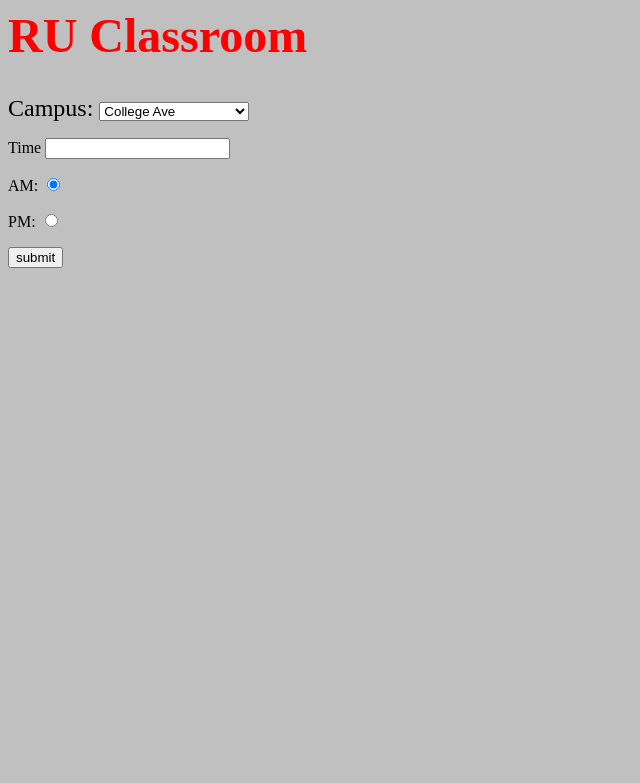
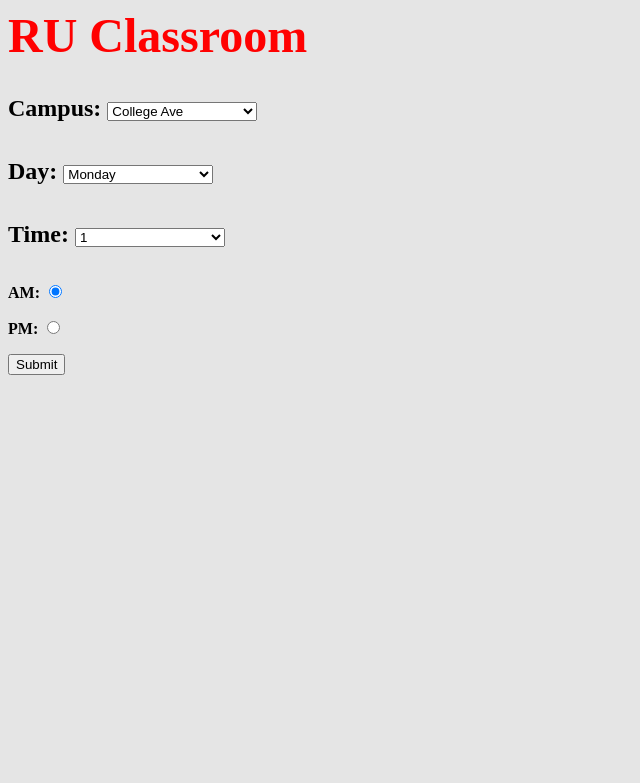
Before and after one commit to kyle-litton/FinalProject, a Flask app: page / in a window 1280 px wide. Shown: the top 783 px of the page, without its empty margins (0-640 px from the left). Run offline with Flask 2, Linux system fonts and the light colour scheme; some libraries are stand-ins or nearby versions.

Commit message:
added a new drop menu

```diff
--- a/app.py
+++ b/app.py
@@ -10,13 +10,15 @@ def result():
    if request.method == 'POST':
       campus = request.form['campus']
 
+      day = request.form['day']
+
       time = request.form['time']
 
       amOrPm = request.form['amOrPm']
 
       # send these three variables into the search method which returns an array
       # then send the array of building-room numbers into render_template
-      return render_template("result.html",campus = campus, time = time, amOrPm = amOrPm)
+      return render_template("result.html",campus = campus, day = day, time = time, amOrPm = amOrPm)
 
 if __name__ == '__main__':
    app.run(debug = True)
--- a/templates/my-form.html
+++ b/templates/my-form.html
@@ -4,29 +4,67 @@
       table, th, td {
          border: 1px solid black;
       }
-      body {background-color:silver}
+      body {background-image: url("https://www.dcoenergy.com/sites/default/files/styles/othe_project_images_retina/public/2017-03/DSC_7206-min.JPG?itok=c8oeSfiE");
+            background-size: 100% 100%;
+            background-repeat: no-repeat;
+            background-color: rgba(0, 0, 0, 0.1)}
+
+
       h1 { color: red;
             font-size: 300%;
          }
       p1 { color:black;
             font-size: 150%;
          }
+
       </style>
    </head>
    <body>
       <form action = "{{ url_for('result') }}" method = "POST">
          <h1 align="left" > RU Classroom</h1>
-         <p1>Campus: </p1>
+         <p1> <b>Campus: </b>
          <select name = "campus" style="width: 150px !important; min-width: 150px; max-width: 150px;">
             <option value = "College Ave"> College Ave </option>
             <option value = "Livingston"> Livingston </option>
             <option value = "Busch"> Busch </option>
             <option value = "Cook/Douglass"> Cook/Douglass </option>
-         </select>
-         <p>Time <input name = "time" /></p>
-         <p> AM: <input type = "radio" name = "amOrPm" value = "am" checked /></p>
-         <p> PM: <input type = "radio" name = "amOrPm" value = "pm" /></p>
-         <p><input type = "submit" value = "submit" /></p>
+         </select></p1>
+         <br>
+         <br>
+         <br>
+         <p1> <b>Day: </b>
+            <select name = "day" style="width: 150px !important; min-width: 150px; max-width: 150px;">
+               <option value = "Monday"> Monday </option>
+               <option value = "Tuesday"> Tuesday </option>
+               <option value = "Wednesday"> Wednesday </option>
+               <option value = "Thursday"> Thursday </option>
+               <option value = "Friday"> Friday </option>
+               <option value = "Saturday"> Saturday </option>
+               <option value = "Sunday"> Sunday </option>
+         </select></p1>
+         <br>
+         <br>
+         <br>
+         <p1> <b>Time: </b>
+         <select name = "time" style="width: 150px !important; min-width: 150px; max-width: 150px;">
+            <option value = "1"> 1 </option>
+            <option value = "2"> 2 </option>
+            <option value = "3"> 3 </option>
+            <option value = "4"> 4 </option>
+            <option value = "5"> 5 </option>
+            <option value = "6"> 6 </option>
+            <option value = "7"> 7 </option>
+            <option value = "8"> 8 </option>
+            <option value = "9"> 9 </option>
+            <option value = "10"> 10 </option>
+            <option value = "11"> 11 </option>
+            <option value = "12"> 12 </option>
+         </select></p1>
+         <br>
+         <br>
+         <p> <b>AM: </b> <input type = "radio" name = "amOrPm" value = "am" checked /></p>
+         <p> <b>PM: </b> <input type = "radio" name = "amOrPm" value = "pm" /></p>
+         <p><input type = "submit" value = "Submit" /></p>
       </form>
    </body>
 </html>
```
Also changed, not shown: templates/result.html (+4 -3 lines), img/bg.jpeg (added), 1 other file.
